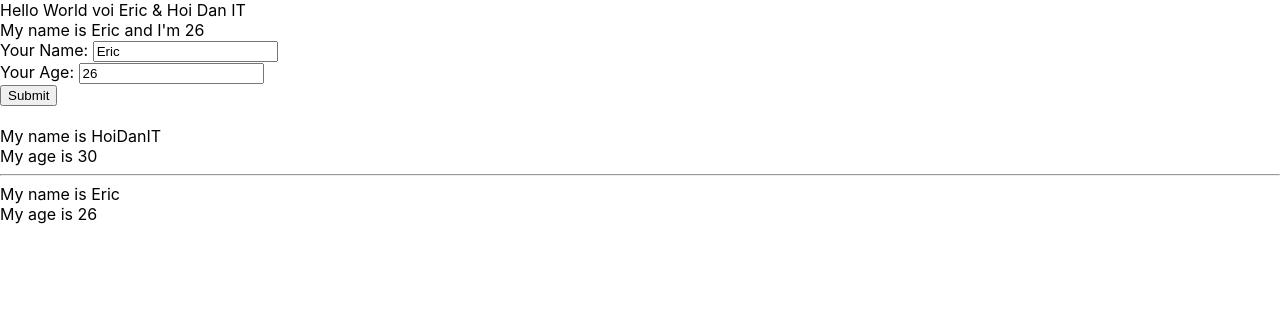
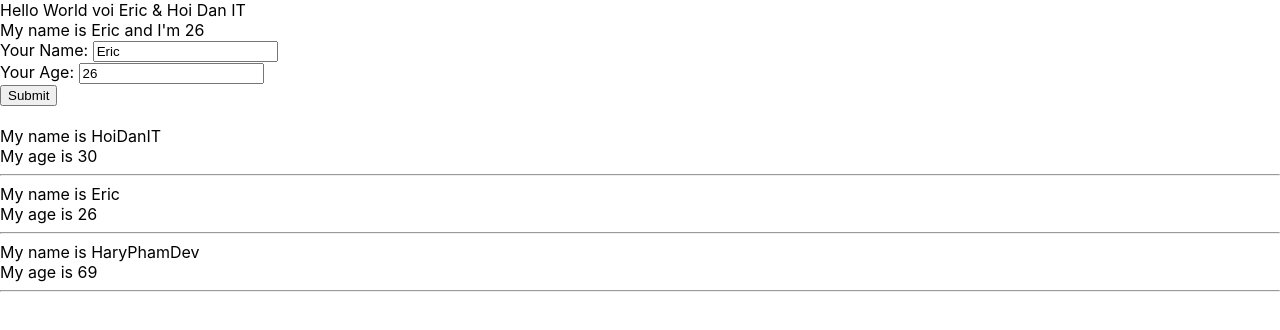
Before and after one commit to DHoangAnh/test-demo-react, a React (Create React App) app: page / in a window 1280 px wide. Shown: the top 330 px of the page. Built offline with nearby package versions, Linux system fonts and the light colour scheme.

Commit message:
video 24

```diff
--- a/src/components/DisplayInfor.js
+++ b/src/components/DisplayInfor.js
@@ -2,12 +2,20 @@
 
 class DisplayInfor extends React.Component {
     render() {
-        const { name, age } = this.props;
+        // destructuring array/object
+        const { listUsers } = this.props;
         // props => properties
         return(
             <div>
-                <div>My name is {name}</div>
-                <div>My age is {age}</div>
+                { listUsers.map((user) => {
+                    return(
+                        <div key={user.id}>
+                            <div>My name is {user.name}</div>
+                            <div>My age is {user.age}</div>
+                            <hr />
+                        </div>
+                    );
+                })}
             </div>
         );
     };
--- a/src/components/MyComponent.js
+++ b/src/components/MyComponent.js
@@ -6,16 +6,23 @@
 
 class MyComponent extends React.Component {
 
+    state = {
+        listUsers: [
+            {id: 1, name: "HoiDanIT", age: "30"},
+            {id: 2, name: "Eric", age: "26"},
+            {id: 3  , name: "HaryPhamDev", age: "69"},
+        ]
+    }
+
     //JSX
     render() {
-        const myInfor = ['ab', 'c', 'c'];
+
+        // DRY: don't repeat yourself
         return(
             <div>
                 <UserInfor />
                 <br />
-                <DisplayInfor name="HoiDanIT" age="30" />
-                <hr />
-                <DisplayInfor name={"Eric"} age={26} myInfor={myInfor} />
+                <DisplayInfor listUsers={this.state.listUsers} />
             </div>
         );
     };
```
